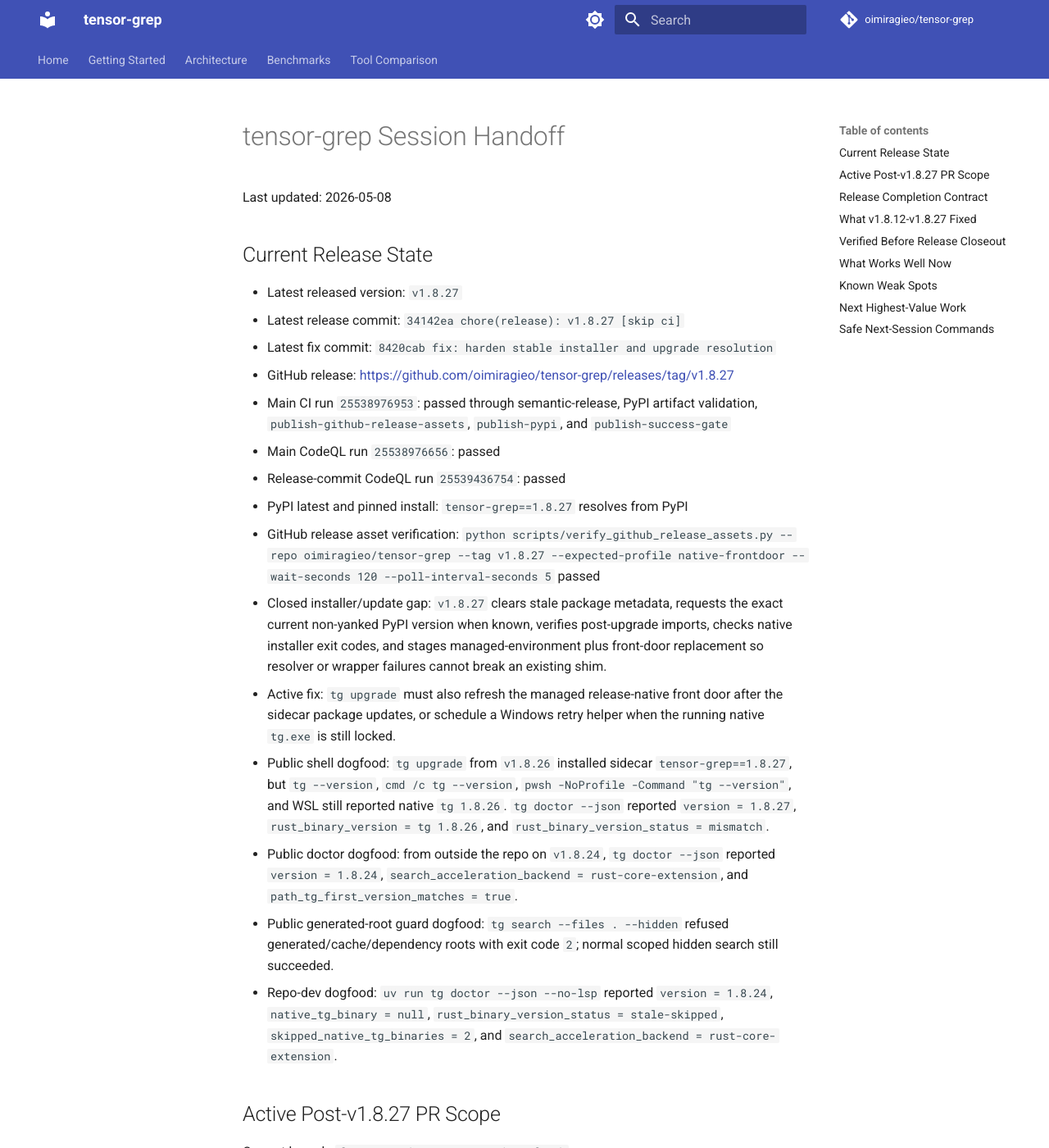
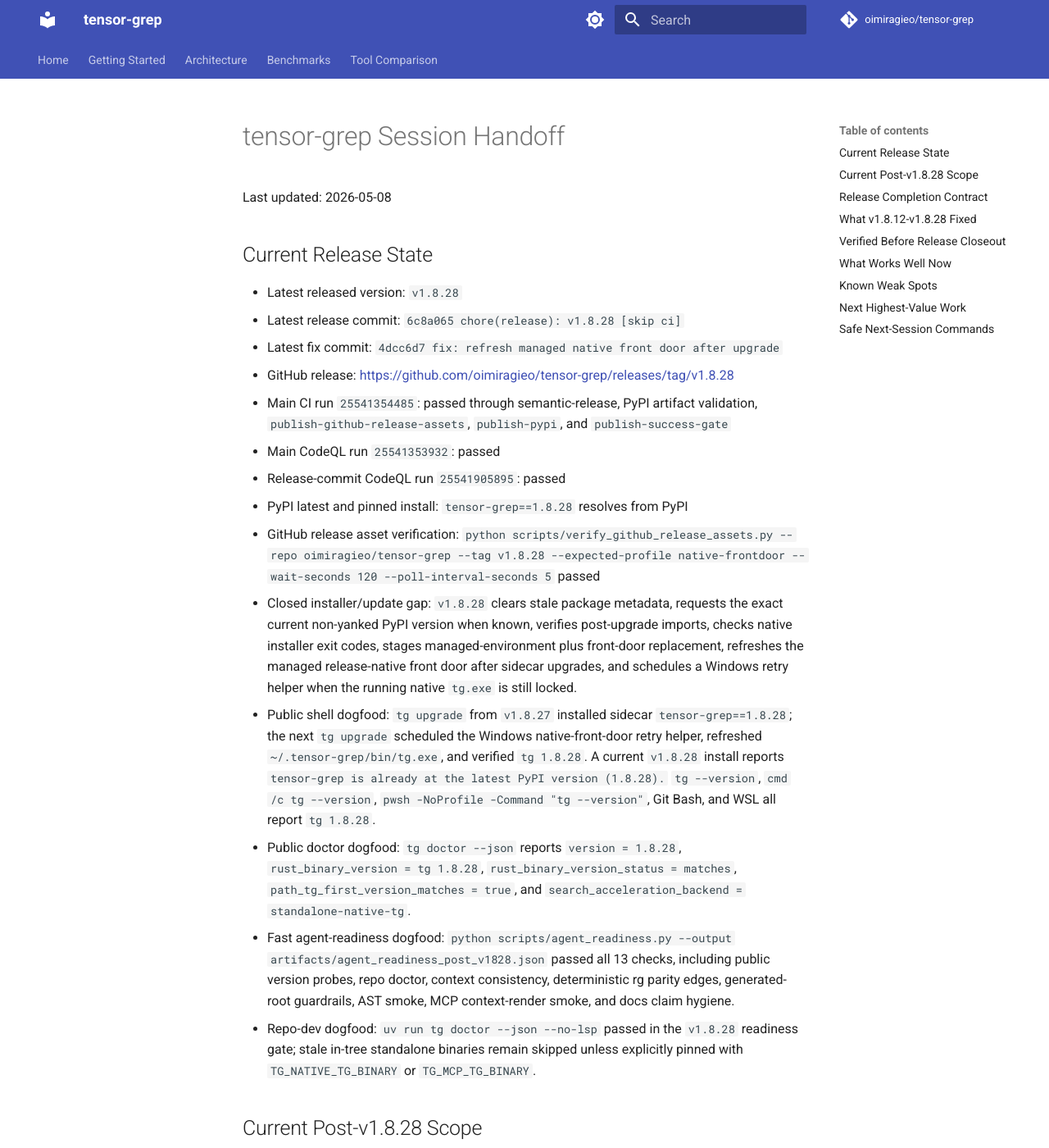
Before and after one commit to oimiragieo/tensor-grep, an MkDocs documentation site: the page built from docs/SESSION_HANDOFF.md, in a window 1280 px wide and 1400 px high. Shown: the whole window at 82% size. Built offline with MkDocs 1.6.1 and Material for MkDocs 9.7.7, drawn with Linux system fonts in a browser that asks for light colours; comment, search, counter and statistics services are not loaded; some of the changed text lies outside the part shown.

Commit message:
docs: update v1.8.28 release handoff
* docs: update v1.8.28 release handoff

* docs: refine v1.8.28 handoff evidence

```diff
--- a/docs/SESSION_HANDOFF.md
+++ b/docs/SESSION_HANDOFF.md
@@ -4,33 +4,31 @@
 
 ## Current Release State
 
-- Latest released version: `v1.8.27`
-- Latest release commit: `34142ea chore(release): v1.8.27 [skip ci]`
-- Latest fix commit: `8420cab fix: harden stable installer and upgrade resolution`
-- GitHub release: <https://github.com/oimiragieo/tensor-grep/releases/tag/v1.8.27>
-- Main CI run `25538976953`: passed through semantic-release, PyPI artifact validation, `publish-github-release-assets`, `publish-pypi`, and `publish-success-gate`
-- Main CodeQL run `25538976656`: passed
-- Release-commit CodeQL run `25539436754`: passed
-- PyPI latest and pinned install: `tensor-grep==1.8.27` resolves from PyPI
-- GitHub release asset verification: `python scripts/verify_github_release_assets.py --repo oimiragieo/tensor-grep --tag v1.8.27 --expected-profile native-frontdoor --wait-seconds 120 --poll-interval-seconds 5` passed
-- Closed installer/update gap: `v1.8.27` clears stale package metadata, requests the exact current non-yanked PyPI version when known, verifies post-upgrade imports, checks native installer exit codes, and stages managed-environment plus front-door replacement so resolver or wrapper failures cannot break an existing shim.
-- Active fix: `tg upgrade` must also refresh the managed release-native front door after the sidecar package updates, or schedule a Windows retry helper when the running native `tg.exe` is still locked.
-- Public shell dogfood: `tg upgrade` from `v1.8.26` installed sidecar `tensor-grep==1.8.27`, but `tg --version`, `cmd /c tg --version`, `pwsh -NoProfile -Command "tg --version"`, and WSL still reported native `tg 1.8.26`. `tg doctor --json` reported `version = 1.8.27`, `rust_binary_version = tg 1.8.26`, and `rust_binary_version_status = mismatch`.
-- Public doctor dogfood: from outside the repo on `v1.8.24`, `tg doctor --json` reported `version = 1.8.24`, `search_acceleration_backend = rust-core-extension`, and `path_tg_first_version_matches = true`.
-- Public generated-root guard dogfood: `tg search --files . --hidden` refused generated/cache/dependency roots with exit code `2`; normal scoped hidden search still succeeded.
-- Repo-dev dogfood: `uv run tg doctor --json --no-lsp` reported `version = 1.8.24`, `native_tg_binary = null`, `rust_binary_version_status = stale-skipped`, `skipped_native_tg_binaries = 2`, and `search_acceleration_backend = rust-core-extension`.
+- Latest released version: `v1.8.28`
+- Latest release commit: `6c8a065 chore(release): v1.8.28 [skip ci]`
+- Latest fix commit: `4dcc6d7 fix: refresh managed native front door after upgrade`
+- GitHub release: <https://github.com/oimiragieo/tensor-grep/releases/tag/v1.8.28>
+- Main CI run `25541354485`: passed through semantic-release, PyPI artifact validation, `publish-github-release-assets`, `publish-pypi`, and `publish-success-gate`
+- Main CodeQL run `25541353932`: passed
+- Release-commit CodeQL run `25541905895`: passed
+- PyPI latest and pinned install: `tensor-grep==1.8.28` resolves from PyPI
+- GitHub release asset verification: `python scripts/verify_github_release_assets.py --repo oimiragieo/tensor-grep --tag v1.8.28 --expected-profile native-frontdoor --wait-seconds 120 --poll-interval-seconds 5` passed
+- Closed installer/update gap: `v1.8.28` clears stale package metadata, requests the exact current non-yanked PyPI version when known, verifies post-upgrade imports, checks native installer exit codes, stages managed-environment plus front-door replacement, refreshes the managed release-native front door after sidecar upgrades, and schedules a Windows retry helper when the running native `tg.exe` is still locked.
+- Public shell dogfood: `tg upgrade` from `v1.8.27` installed sidecar `tensor-grep==1.8.28`; the next `tg upgrade` scheduled the Windows native-front-door retry helper, refreshed `~/.tensor-grep/bin/tg.exe`, and verified `tg 1.8.28`. A current `v1.8.28` install reports `tensor-grep is already at the latest PyPI version (1.8.28).` `tg --version`, `cmd /c tg --version`, `pwsh -NoProfile -Command "tg --version"`, Git Bash, and WSL all report `tg 1.8.28`.
+- Public doctor dogfood: `tg doctor --json` reports `version = 1.8.28`, `rust_binary_version = tg 1.8.28`, `rust_binary_version_status = matches`, `path_tg_first_version_matches = true`, and `search_acceleration_backend = standalone-native-tg`.
+- Fast agent-readiness dogfood: `python scripts/agent_readiness.py --output artifacts/agent_readiness_post_v1828.json` passed all 13 checks, including public version probes, repo doctor, context consistency, deterministic rg parity edges, generated-root guardrails, AST smoke, MCP context-render smoke, and docs claim hygiene.
+- Repo-dev dogfood: `uv run tg doctor --json --no-lsp` passed in the `v1.8.28` readiness gate; stale in-tree standalone binaries remain skipped unless explicitly pinned with `TG_NATIVE_TG_BINARY` or `TG_MCP_TG_BINARY`.
 
-## Active Post-v1.8.27 PR Scope
+## Current Post-v1.8.28 Scope
 
-Current branch: `fix/managed-native-upgrade-refresh`.
+Current release branch is closed. Use a new branch from `origin/main` for follow-up work.
 
-This branch targets the immediate `v1.8.27` native-front-door updater dogfood follow-up:
+The immediate `v1.8.27` native-front-door updater dogfood follow-up shipped in `v1.8.28`:
 
 - `tg upgrade` derives the managed install root from `TG_SIDECAR_PYTHON` or `sys.executable`, checks `~/.tensor-grep/bin/tg(.exe)`, and refreshes it from the matching GitHub release-native asset when the sidecar version is newer.
 - The downloaded native front door is smoke-tested with `--version` before replacement and the installed destination is version-checked after replacement.
 - On Windows file-lock failures, `tg upgrade` schedules a detached retry helper that waits for the parent process to exit, downloads the matching asset, retries replacement, and writes a log under `~/.tensor-grep/logs`.
-- Existing `v1.8.27` behavior still means the first upgrade from `v1.8.27` to this patch can update only the sidecar; once this patch is installed, a subsequent `tg upgrade` or stable installer run refreshes the native front door, and future upgrades keep sidecar/native versions aligned in one command.
-- Expected patch release from this native-upgrade branch after PR CI and squash-merge: `v1.8.28`
+- Existing `v1.8.27` behavior means the first upgrade from `v1.8.27` to `v1.8.28` can update only the sidecar; once `v1.8.28` is installed, a subsequent `tg upgrade` or stable installer run refreshes the native front door, and future upgrades keep sidecar/native versions aligned in one command.
 
 Prior benchmark evidence from the `v1.8.25` native-front-door PR:
 
@@ -53,7 +51,7 @@
 
 For docs/test/chore-only work, use a non-release PR title, wait for PR CI, and merge only when requested or clearly required. After merge, main CI should pass, but semantic-release should skip release publishing.
 
-## What v1.8.12-v1.8.27 Fixed
+## What v1.8.12-v1.8.28 Fixed
 
 - Windows `--files-with-matches` no longer expands huge candidate file lists into the ripgrep subprocess argv, avoiding `WinError 206`.
 - No-path `--files-with-matches` now preserves raw rg-style paths such as `AGENTS.md` instead of emitting `.\AGENTS.md`.
@@ -90,6 +88,7 @@
 - `tg ast-info --json` exposes AST language identifiers for agents without scraping text help.
 - The `v1.8.26` release moved release-native CPU asset build/upload/verification into main CI after semantic-release, so GitHub release assets are present before PyPI publish and public installers can use the matching native front door.
 - The `v1.8.27` release hardened stable installers and sidecar upgrade resolution against stale package metadata, yanked releases, missing post-upgrade imports, unchecked native installer failures, and broken staged replacement.
+- The `v1.8.28` release refreshes the managed release-native front door after sidecar upgrades, including the Windows retry-helper path for locked `tg.exe` replacement.
 
 ## Verified Before Release Closeout
 
@@ -103,6 +102,7 @@
 - PR #59 `perf: use native front door for managed installs`: merged and released as `v1.8.25`
 - PR #60 `fix: publish GitHub release native assets from main CI`: merged and released as `v1.8.26`
 - PR #61 `fix: harden stable installer and upgrade resolution`: merged and released as `v1.8.27`
+- PR #62 `fix: refresh managed native front door after upgrade`: merged and released as `v1.8.28`
 - `uv run pytest tests/unit/test_install_scripts.py -q`: `18 passed` on the LF-shim fix branch
 - `uv run pytest tests/unit/test_cli_bootstrap.py tests/unit/test_cli_modes.py tests/unit/test_public_docs_governance.py -q`: `287 passed` on the CLI polish branch
 - PowerShell parser checks for `scripts/install.ps1` under both `pwsh` and Windows PowerShell: passed
@@ -127,8 +127,16 @@
 - Main CI run `25538976953`: passed through `publish-github-release-assets`, `publish-pypi`, and `publish-success-gate`.
 - Main CodeQL run `25538976656`: passed.
 - Release-commit CodeQL run `25539436754`: passed.
-- GitHub release asset verifier passed for `v1.8.27` with the `native-frontdoor` profile.
-- PyPI reports `tensor-grep 1.8.27` as latest and pinned `tensor-grep==1.8.27` resolves from PyPI JSON.
+- Main CI run `25541354485`: passed through `publish-github-release-assets`, `publish-pypi`, and `publish-success-gate`.
+- Main CodeQL run `25541353932`: passed.
+- Release-commit CodeQL run `25541905895`: passed.
+- PR #62 local branch checks: `uv run ruff check .`, `uv run ruff format --check --preview .`, and `uv run mypy src/tensor_grep` passed.
+- PR #62 targeted tests: `uv run pytest tests/unit/test_cli_modes.py tests/unit/test_public_docs_governance.py tests/unit/test_agent_readiness_script.py -q`: `276 passed in 16.75s`.
+- PR #62 full suite: `uv run pytest -q`: `1886 passed, 50 skipped in 231.31s`.
+- Post-release fast gate: `python scripts/agent_readiness.py --output artifacts/agent_readiness_post_v1828.json`: all 13 checks passed.
+- GitHub release asset verifier passed for `v1.8.28` with the `native-frontdoor` profile.
+- Public upgrade dogfood verified `tg upgrade` from `v1.8.27` to sidecar `tensor-grep==1.8.28`, the scheduled Windows native-front-door retry helper, and final profiled PowerShell / `cmd` / `pwsh -NoProfile` / WSL resolution to `tg 1.8.28`.
+- PyPI reports `tensor-grep 1.8.28` as latest and pinned `tensor-grep==1.8.28` resolves from PyPI JSON.
 
 ## What Works Well Now
 
@@ -155,7 +163,7 @@
 - `validation_commands` can still be heuristic when stack evidence is partial. Treat targeted commands as hints, not proof of full coverage; require `validation_plan[].detection`, do not trust npm/package-manager hints without `package.json` evidence, and omit commands entirely when no runner evidence exists.
 - Local `uv run tg doctor --json` can find stale in-tree standalone binaries at `rust_core/target/debug/tg.exe` or `rust_core/target/release/tg.exe`. Current dev-path safety should ignore them for implicit native delegation, report them under `skipped_native_tg_binaries`, set `rust_binary_version_status = stale-skipped`, and keep `search_acceleration_backend = rust-core-extension` when the embedded extension is available. Rebuild with `C:/Users/oimir/.cargo/bin/cargo.exe build --manifest-path rust_core/Cargo.toml --release` or pin `TG_NATIVE_TG_BINARY` to opt in to a specific standalone binary.
 - Explicitly opted-in broad `tg search --files ...` over generated artifact trees can still be expensive. The managed launchers and Python path-list output should force UTF-8, but scope file-list commands to the smallest useful root.
-- Public installer/update reliability is the active follow-up. Stable installs and `tg upgrade` must not trust stale package metadata, must verify the target Python can still import `tensor_grep`, must check native installer exit codes, and must not remove a working managed install before the replacement environment and front-door files succeed.
+- Public installer/update reliability is a release contract, not an open fire. Stable installs and `tg upgrade` must not trust stale package metadata, must verify the target Python can still import `tensor_grep`, must check native installer exit codes, must not remove a working managed install before the replacement environment and front-door files succeed, and must keep the managed native front door aligned with the verified sidecar version.
 - Root-scale unsorted `--files-with-matches`, `--count`, and `--force-cpu` can still differ from raw `rg` in output ordering even when the file set and counts match. Use `--sort path` for deterministic path ordering and `--format rg` for exact ripgrep-style text formatting before claiming golden stdout parity; sorted files-with-matches, files-without-match, and replacement output are now regression-covered parity edges on the active branch.
 - Directly invoking `C:\Users\oimir\bin\tg.cmd` from PowerShell with an unescaped metacharacter such as `|` is still a `cmd.exe` parser limitation; use normal PowerShell `tg` / `tg.ps1` or quote the metacharacter argument for `cmd.exe`.
 - Always verify command resolution with `tg --version`, `cmd /c tg --version`, `pwsh -NoProfile -Command "tg --version"`, `where.exe tg`, `Get-Command tg -All`, and WSL `wsl bash -lc 'command -v tg; tg --version'` after installer changes. A stale `Python*\Scripts\tg.exe` returning an older tensor-grep version is a release blocker.
@@ -177,7 +185,7 @@
 uv run tg --version
 uv run tg doctor --json
 python -m pip index versions tensor-grep --index-url https://pypi.org/simple --no-cache-dir
-gh release view v1.8.27 --json tagName,publishedAt,url
+gh release view v1.8.28 --json tagName,publishedAt,url
 python scripts/agent_readiness.py --output artifacts/agent_readiness.json
 tg --version
 cmd /c tg --version
```
Also changed, not shown: AGENTS.md (+12 -13 lines), README.md (+17 -18 lines), SKILL.md (+10 -11 lines), docs/CONTINUATION_PLAN.md (+9 -10 lines), docs/CONTRACTS.md (+1 -1 lines), docs/PAPER.md (+4 -0 lines), 1 other file.
